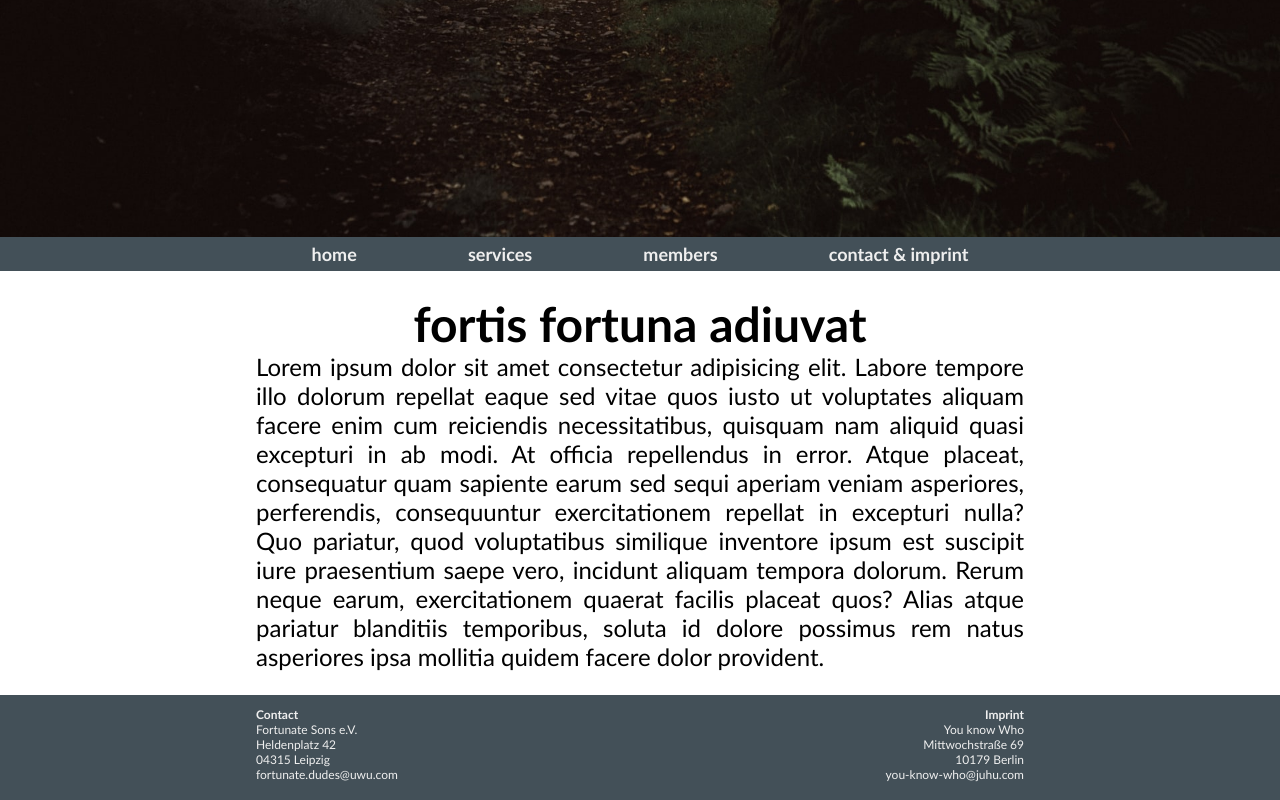
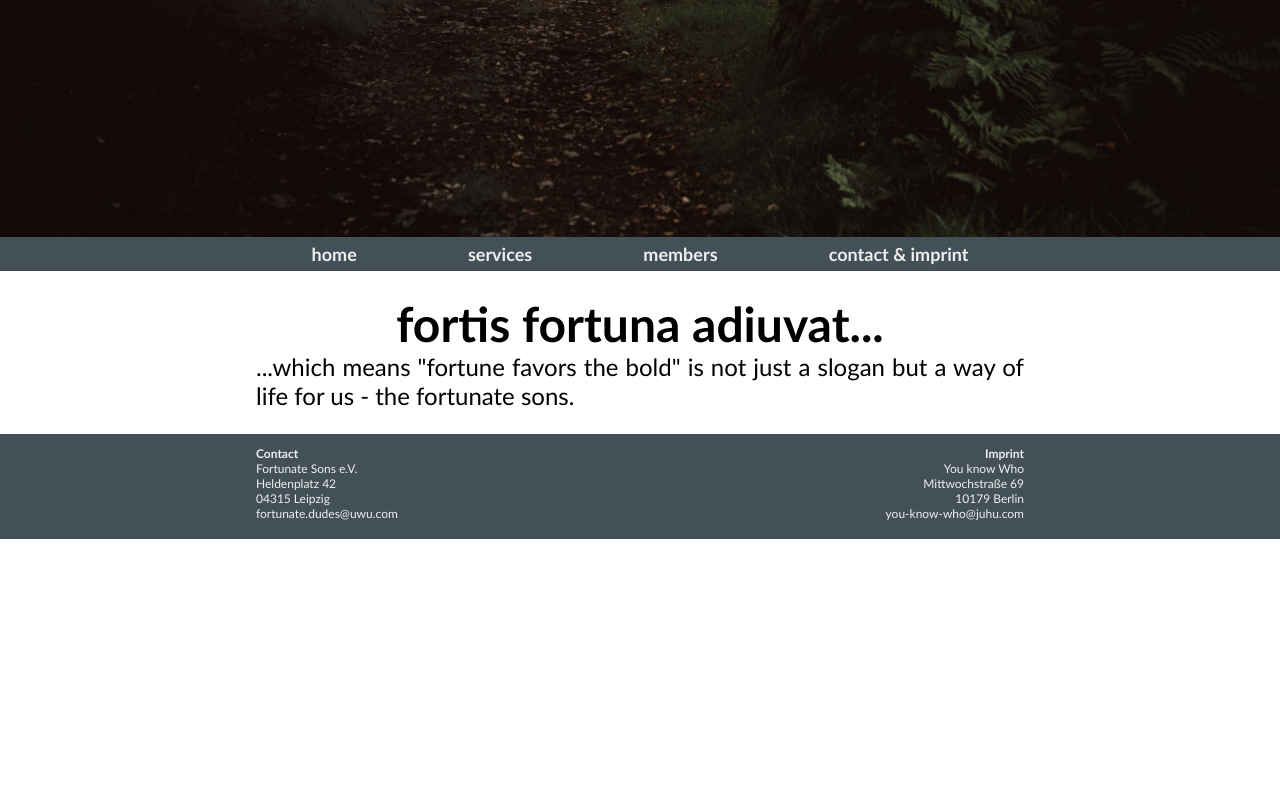
Before and after one commit to justarick/fortunate-sons-website, a plain HTML site: page index.html in a window 1280 px wide. Shown: the part 563-1363 px from the top of the page. After the commit the page ends 1102 px from the top, so only its background shows below. Drawn offline with Linux system fonts and the light colour scheme.

Commit message:
changed slogan

```diff
--- a/index.html
+++ b/index.html
@@ -41,8 +41,8 @@
       <div class="centered" id="main_content">
 
         <section>
-          <h3>Fortis fortuna adiuvat</h3>
-          <p class="section_text">Lorem ipsum dolor sit amet consectetur adipisicing elit. Labore tempore illo dolorum repellat eaque sed vitae quos iusto ut voluptates aliquam facere enim cum reiciendis necessitatibus, quisquam nam aliquid quasi excepturi in ab modi. At officia repellendus in error. Atque placeat, consequatur quam sapiente earum sed sequi aperiam veniam asperiores, perferendis, consequuntur exercitationem repellat in excepturi nulla? Quo pariatur, quod voluptatibus similique inventore ipsum est suscipit iure praesentium saepe vero, incidunt aliquam tempora dolorum. Rerum neque earum, exercitationem quaerat facilis placeat quos? Alias atque pariatur blanditiis temporibus, soluta id dolore possimus rem natus asperiores ipsa mollitia quidem facere dolor provident.</p>
+          <h3>Fortis fortuna adiuvat...</h3>
+          <p class="section_text">...which means "fortune favors the bold" is not just a slogan but a way of life for us - the fortunate sons.</p>
         </section>
 
       </div>
```
